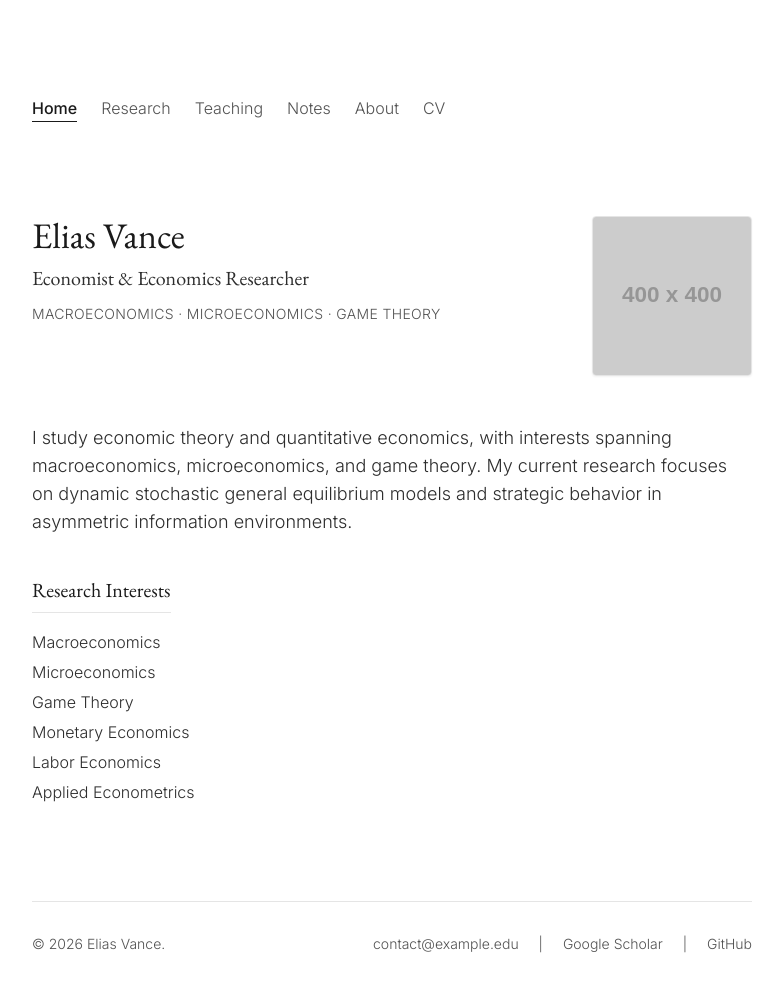
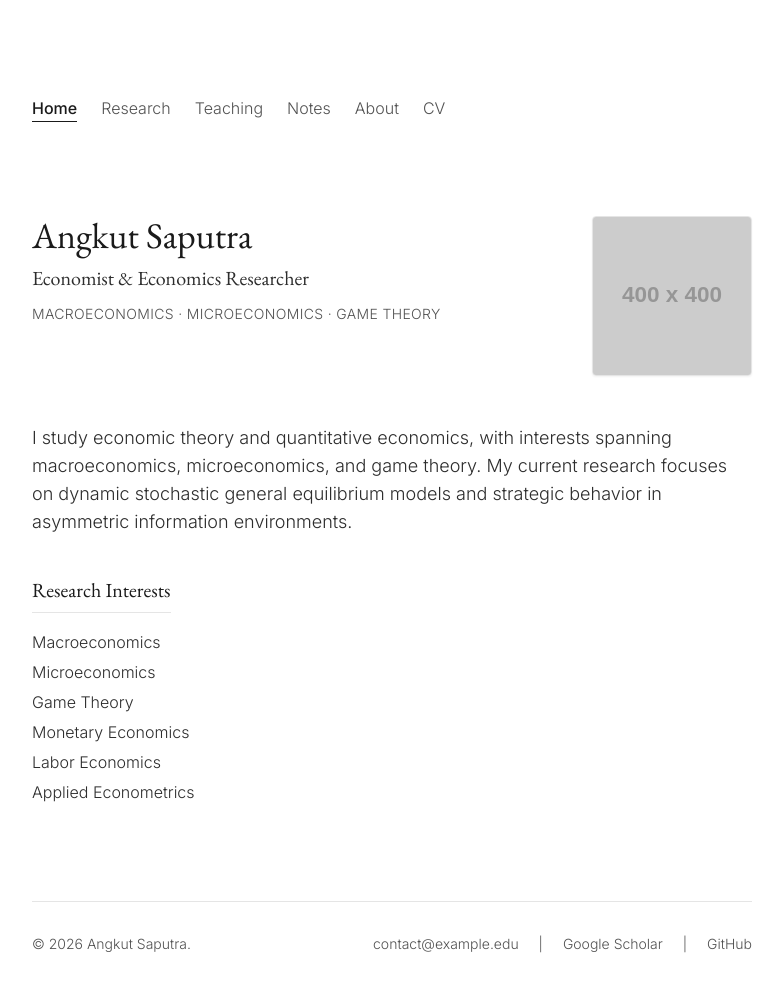
Before and after one commit to angkut-saputra/angkut-saputra.github.io, a plain HTML site: page index.html in a window 1280 px wide. Shown: the whole page, without its empty margins (248-1031 px from the left). Drawn offline with nearby package versions, Linux system fonts and the light colour scheme; placeholder pictures from the web are drawn by us.

Commit message:
Update name from Elias Vance to Angkut Saputra

```diff
--- a/index.html
+++ b/index.html
@@ -3,7 +3,7 @@
 <head>
     <meta charset="UTF-8">
     <meta name="viewport" content="width=device-width, initial-scale=1.0">
-    <title>Elias Vance | Economist</title>
+    <title>Angkut Saputra | Economist</title>
 
     <!-- Fonts: EB Garamond for headings (academic feel), Inter for body (clarity) -->
     <link rel="preconnect" href="https://fonts.googleapis.com">
@@ -130,14 +130,14 @@
             <section id="home" class="page-section active-section">
                 <div class="flex flex-col md:flex-row md:items-start justify-between gap-8 mb-12">
                     <header class="order-2 md:order-1 max-w-2xl">
-                        <h1 class="font-serif text-3xl md:text-4xl text-academic-900 mb-2">Elias Vance</h1>
+                        <h1 class="font-serif text-3xl md:text-4xl text-academic-900 mb-2">Angkut Saputra</h1>
                         <p class="font-serif text-lg md:text-xl text-academic-800 mb-1">Economist & Economics Researcher</p>
                         <p class="text-sm text-academic-600 uppercase tracking-wide mt-3">Macroeconomics · Microeconomics · Game Theory</p>
                     </header>
 
                     <div class="order-1 md:order-2 w-32 md:w-40 shrink-0">
                         <!-- Ganti URL src di bawah dengan nama file foto Anda, misalnya "pasfoto.jpg" -->
-                        <img src="https://placehold.co/400x400/f5f5f5/525252?text=Photo" alt="Elias Vance" class="w-full h-auto rounded border border-academic-200 shadow-sm" style="aspect-ratio: 1/1; object-fit: cover;">
+                        <img src="https://placehold.co/400x400/f5f5f5/525252?text=Photo" alt="Angkut Saputra" class="w-full h-auto rounded border border-academic-200 shadow-sm" style="aspect-ratio: 1/1; object-fit: cover;">
                     </div>
                 </div>
 
@@ -429,7 +429,7 @@
         </main>
 
         <footer class="mt-24 pt-8 border-t border-academic-200 text-sm text-academic-600 flex flex-col md:flex-row justify-between items-center">
-            <p>&copy; <span id="year"></span> Elias Vance.</p>
+            <p>&copy; <span id="year"></span> Angkut Saputra.</p>
             <div class="mt-2 md:mt-0 space-x-4">
                 <a href="mailto:contact@example.edu" class="hover:text-academic-900 transition-colors">contact@example.edu</a>
                 <span>|</span>
```
